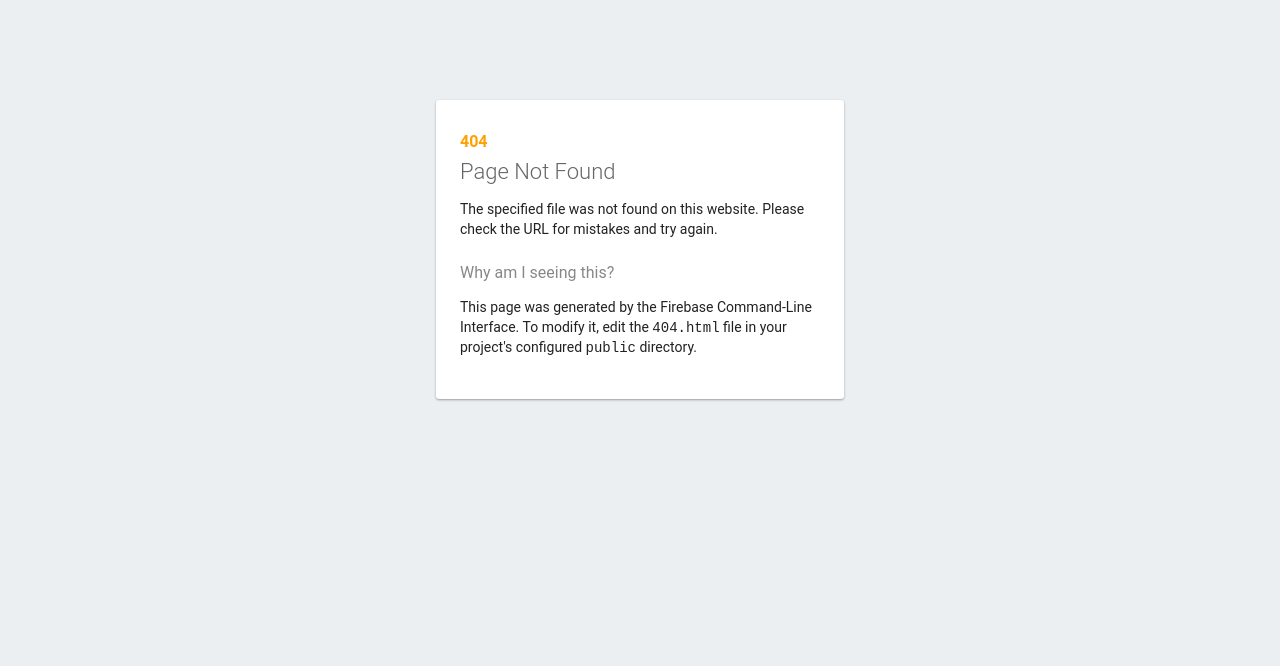
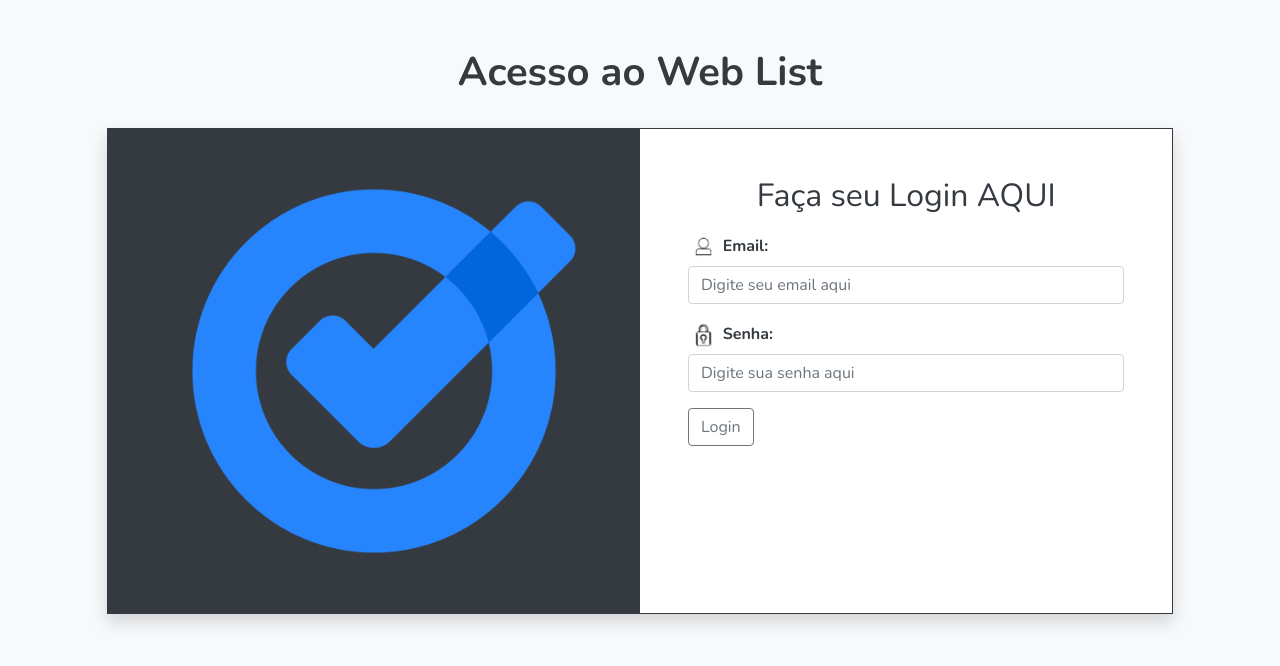
Before and after one commit to emillipereira/weblist, a plain HTML site: page Integrado com firebase/404.html in a window 1280 px wide. Drawn offline with nearby package versions, Linux system fonts and the light colour scheme; some packages are replaced by stand-ins of ours; a script that the page names is missing.

Commit message:
Update 404.html

```diff
--- a/Integrado com firebase/404.html
+++ b/Integrado com firebase/404.html
@@ -1,33 +1,95 @@
 <!DOCTYPE html>
-<html>
-  <head>
-    <meta charset="utf-8">
-    <meta name="viewport" content="width=device-width, initial-scale=1">
-    <title>Page Not Found</title>
+<html lang="en">
+    <head>
+        <meta charset="UTF-8">
+        <meta name="viewport" content="width=device-width, initial-scale=1.0">
 
-    <style media="screen">
-      body { background: #ECEFF1; color: rgba(0,0,0,0.87); font-family: Roboto, Helvetica, Arial, sans-serif; margin: 0; padding: 0; }
-      #message { background: white; max-width: 360px; margin: 100px auto 16px; padding: 32px 24px 16px; border-radius: 3px; }
-      #message h3 { color: #888; font-weight: normal; font-size: 16px; margin: 16px 0 12px; }
-      #message h2 { color: #ffa100; font-weight: bold; font-size: 16px; margin: 0 0 8px; }
-      #message h1 { font-size: 22px; font-weight: 300; color: rgba(0,0,0,0.6); margin: 0 0 16px;}
-      #message p { line-height: 140%; margin: 16px 0 24px; font-size: 14px; }
-      #message a { display: block; text-align: center; background: #039be5; text-transform: uppercase; text-decoration: none; color: white; padding: 16px; border-radius: 4px; }
-      #message, #message a { box-shadow: 0 1px 3px rgba(0,0,0,0.12), 0 1px 2px rgba(0,0,0,0.24); }
-      #load { color: rgba(0,0,0,0.4); text-align: center; font-size: 13px; }
-      @media (max-width: 600px) {
-        body, #message { margin-top: 0; background: white; box-shadow: none; }
-        body { border-top: 16px solid #ffa100; }
-      }
-    </style>
-  </head>
-  <body>
-    <div id="message">
-      <h2>404</h2>
-      <h1>Page Not Found</h1>
-      <p>The specified file was not found on this website. Please check the URL for mistakes and try again.</p>
-      <h3>Why am I seeing this?</h3>
-      <p>This page was generated by the Firebase Command-Line Interface. To modify it, edit the <code>404.html</code> file in your project's configured <code>public</code> directory.</p>
-    </div>
-  </body>
+        <title>Login weblist| Usuario e Autenticação</title>
+
+        <link
+            rel="stylesheet"
+            href="https://stackpath.bootstrapcdn.com/bootstrap/4.5.2/css/bootstrap.min.css"
+            integrity="sha384-JcKb8q3iqJ61gNV9KGb8thSsNjpSL0n8PARn9HuZOnIxN0hoP+VmmDGMN5t9UJ0Z"
+            crossorigin="anonymous"
+        />
+        <script src="https://unpkg.com/sweetalert2@9/dist/sweetalert2.all.js"></script>
+        <link rel="stylesheet" href="CSSLogin.css"/>
+</head>
+
+    <body class="bg-light">
+        <div class="container-fluid">
+            <div class="row">
+                <div class= "col-12 offeset-1 text-center mt-5 pb-4 text-dark">
+                   <h1 class="h1"><b>Acesso ao Web List </b> </h1>
+                </div>
+                <div class="col-10 offset-1 bg-white shadow mb-5 border border-dark"
+                >
+                <div class="row">
+                    <div
+                        id="loginLogo"
+                        class="col-6 p-4 bg-dark d-flex justify-content-center">
+                            <img src="certinho.png"alt="Logo lista de tarefas" width="90%"/>
+                        </div>
+                        <div class="col-6 p-5">
+                            <div id="loginForm">
+                                <h2 class="h2 text-center text-dark mb-3">
+                                    Faça seu Login AQUI
+                                </h2>
+                                <div class="form-group">
+                                    <img src="perfil.png" alt="teste" width="7%">
+                                    <label for="email" class="text-dark"><b>Email:</b></label>
+                                    <input
+                                        type="email"
+                                        name="email"
+                                        id="email"
+                                        class="form-control"
+                                        placeholder="Digite seu email aqui "
+                                    />
+                                </div>
+                                <div class="form-group">
+                                    <img src="senha 2.png" alt="teste" width="7%">
+                                    <label for="password" class="text-dark"><b>Senha:</b></label>
+                                    <input
+                                        type="password"
+                                        name="password"
+                                        id="password"
+                                        class="form-control"
+                                        placeholder="Digite sua senha aqui "
+                                    />
+                                </div>
+                                <button
+                                    type="button"
+                                    class="btn btn-outline-secondary"
+                                    onclick="login()">
+                                    Login
+                                </button>
+                            </div>
+                        </div>
+                    </div>
+                </div>
+            </div>
+        </div>
+
+        <script
+            src="https://code.jquery.com/jquery-3.5.1.slim.min.js"
+            integrity="sha384-DfXdz2htPH0lsSSs5nCTpuj/zy4C+OGpamoFVy38MVBnE+IbbVYUew+OrCXaRkfj"
+            crossorigin="anonymous"
+        ></script>
+        <script
+            src="https://cdn.jsdelivr.net/npm/popper.js@1.16.1/dist/umd/popper.min.js"
+            integrity="sha384-9/reFTGAW83EW2RDu2S0VKaIzap3H66lZH81PoYlFhbGU+6BZp6G7niu735Sk7lN"
+            crossorigin="anonymous"
+        ></script>
+        <script
+            src="https://stackpath.bootstrapcdn.com/bootstrap/4.5.2/js/bootstrap.min.js"
+            integrity="sha384-B4gt1jrGC7Jh4AgTPSdUtOBvfO8shuf57BaghqFfPlYxofvL8/KUEfYiJOMMV+rV"
+            crossorigin="anonymous"
+        ></script>
+        <script src="https://www.gstatic.com/firebasejs/8.6.8/firebase-app.js"></script>
+        <script src="https://www.gstatic.com/firebasejs/8.6.8/firebase-auth.js"></script>
+
+        <script src="./js/init.js"></script>
+        <script src="./js/auth.js"></script>
+
+    </body>
 </html>
```
